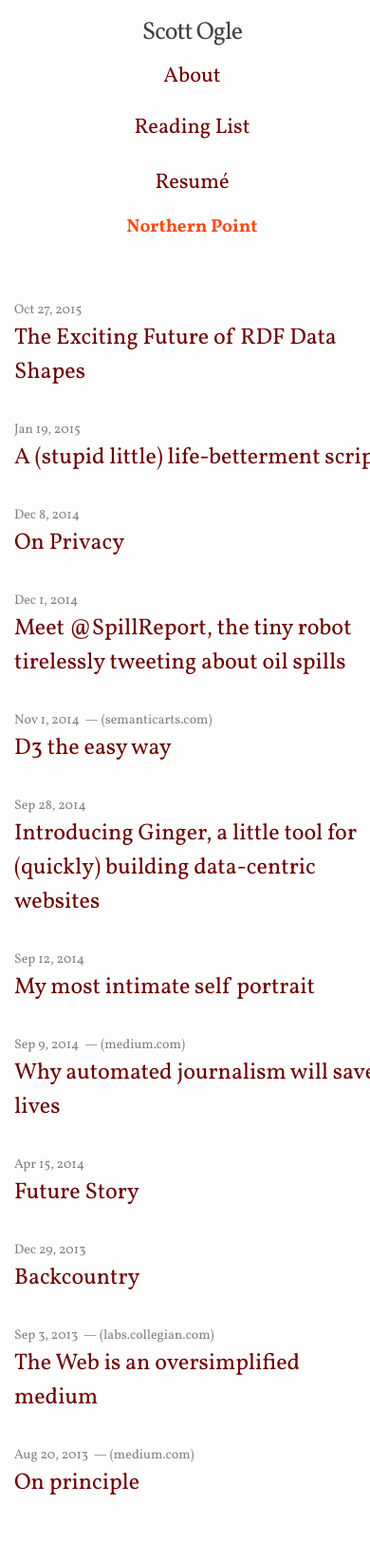
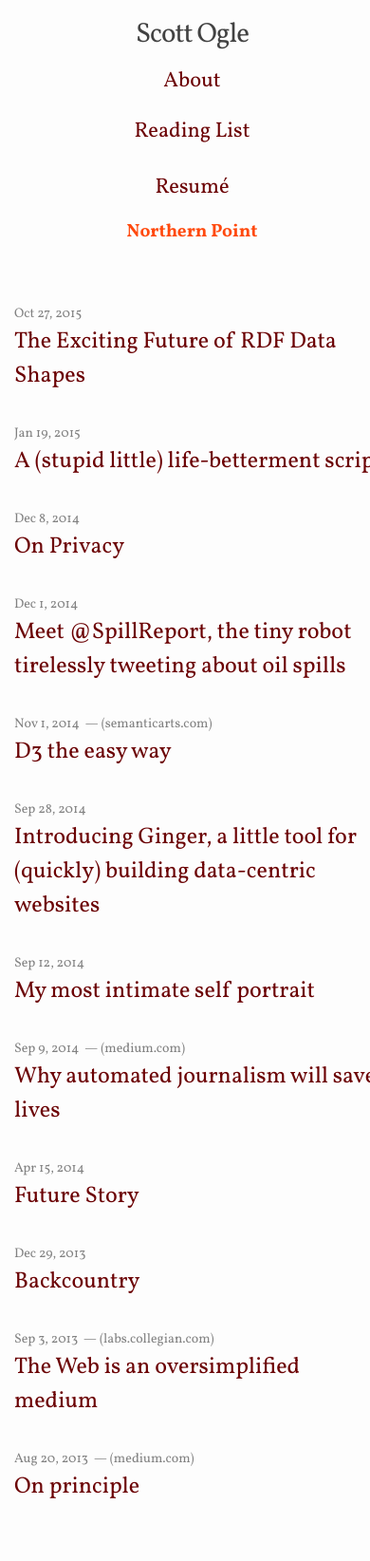
Before and after one commit to scogle/scogle.github.io, a Jekyll site: the page built from index.html, in a window 390 px wide. Shown: the whole page at 95% size. Built offline with Jekyll 4.4.1, drawn with Linux system fonts in a browser that asks for light colours.

Commit message:
bumped up title size on mobile

```diff
--- a/_sass/_layout.scss
+++ b/_sass/_layout.scss
@@ -89,7 +89,7 @@
             a.page-link { display: block; border-top: none; margin: 0;}
         }
         .left, .site-nav { width: 100%; padding-right: 0; margin-right: 0; font-size: 1.4em;}
-        .site-title { text-align: center; width: 100%; }
+        .site-title { text-align: center; width: 100%; font-size: 1.3em; }
         .resume-link { margin: 15px 0; font-size: 1.4em; }
         .photos-link {  margin: 15px 0; font-size: 1.2em; }
     }
```
